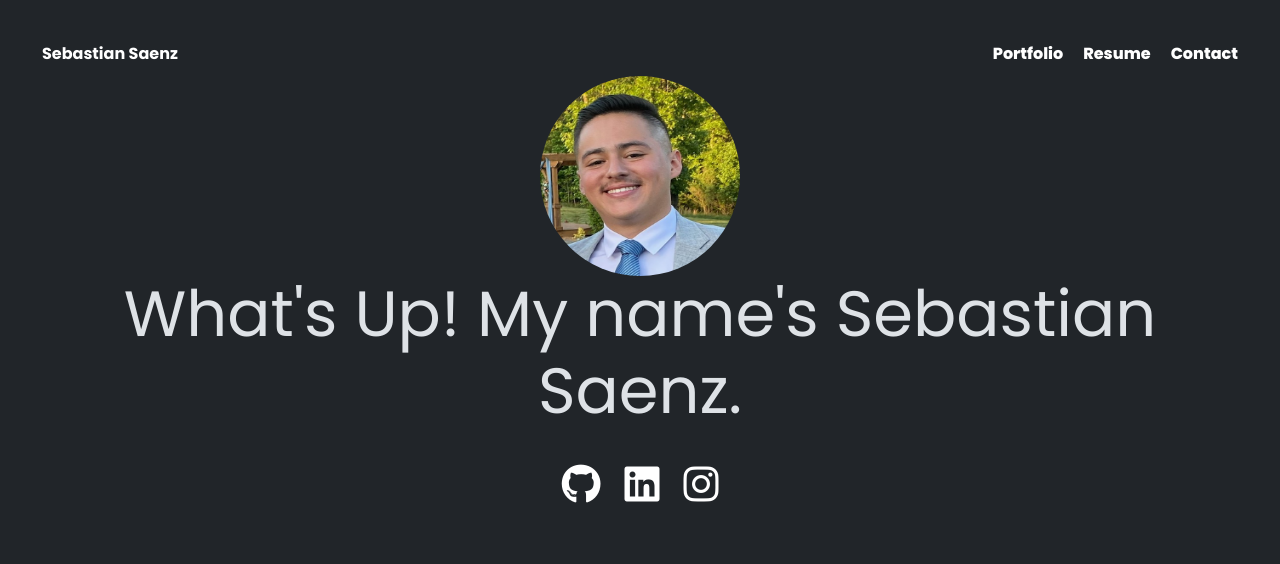
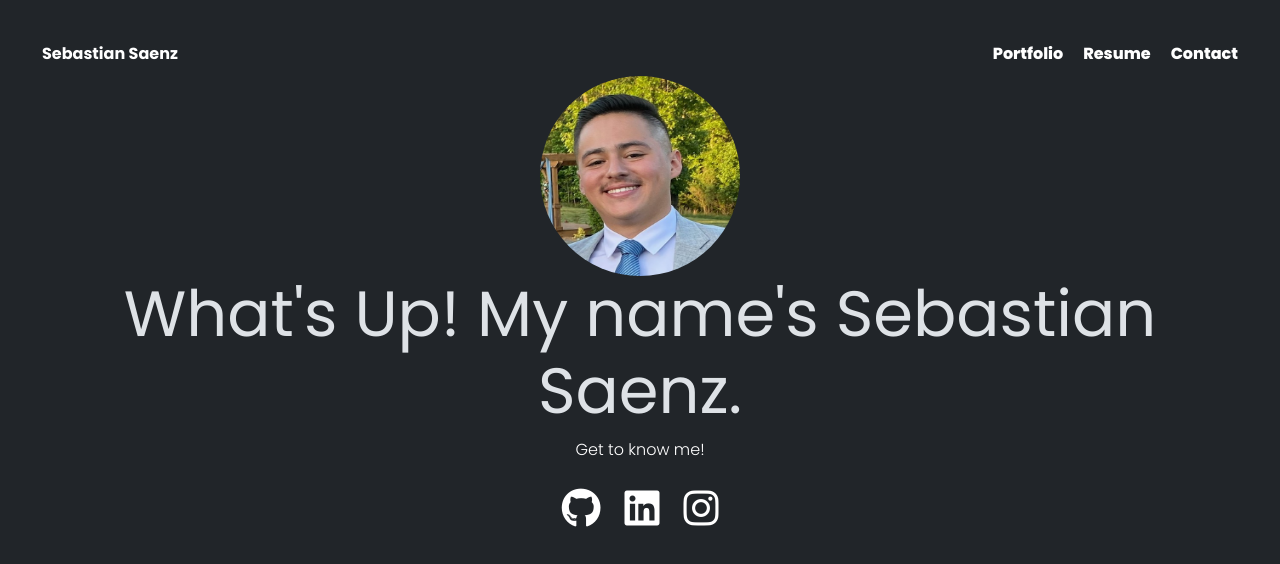
Before and after one commit to thasebby/reactPortfolio, a React (Vite) app: page / in a window 1280 px wide. Shown: the top 564 px of the page. Built offline with nearby package versions, Linux system fonts and the light colour scheme.

Commit message:
added a link to a  bio section right under name, also figured out how to fix the hover effect in the navtabs

```diff
--- a/src/App.css
+++ b/src/App.css
@@ -235,6 +235,7 @@ body {
   color: inherit;
 }
 
+/* from here down, the effects for the nav links are applied */
 .nav-link {
   padding:10px;
   position: relative;
@@ -264,6 +265,11 @@ body {
   transform-origin: bottom left;
 }
 
+.nav-link:hover {
+  color: white;
+}
+
+/* from here down the effects for the footer item are applied */
 .footer-item {
   transition: transform 0.3s ease-in-out;
 }
--- a/src/pages/AboutMe.jsx
+++ b/src/pages/AboutMe.jsx
@@ -1,8 +1,10 @@
 import React, { useState, useEffect } from 'react';
 import avatar from '../assets/images/avatar.png'
 import '../App.css';
+import { Link,useLocation } from 'react-router-dom'
 
 export default function AboutMe() {
+    const currentPage = useLocation().pathname;
 
     return (
         <div>
@@ -11,20 +13,27 @@ export default function AboutMe() {
 
 
                     <div className='d-flex justify-content-center'>
-                    <img src={avatar} className="rounded-circle" height="200" width="200" alt="Sebastian avatar"></img>
+                    <img src={avatar} className="rounded-circle slide-in-blurred-top" height="200" width="200" alt="Sebastian avatar"></img>
                     </div>
 
                     <h1 className='slide-in-blurred-top poppins-regular' style={{ fontSize: '4rem' }} >What's Up! My name's Sebastian Saenz.</h1>
 
+                    <div className='nav-container justify-content-center'>
+                        <ul className='nav poppins-light'>
+                            <li className='footer-link'>
+                                <Link
+                                    to = "/Bio"
+                                    className={`nav-color ${currentPage === '/Bio' ? 'bio-link active' : 'bio-link'}`}
+
+                                >
+                                    Get to know me!
+                                </Link>
+                            </li>
+                        </ul>
+                    </div>
+
                 </div>
             </div>
-
-
-            {/* <div className='d-flex justify-content-center'> */}
-            {/* recent avatar */}
-            {/* <img src={avatar} className="rounded-circle" height="200" width="200" alt="Sebastian avatar"></img>
-            </div> */}
-
         </div>
     );
 }
--- /dev/null
+++ b/src/pages/Bio.jsx
@@ -0,0 +1,3 @@
+export default function Bio () {
+
+}
```
